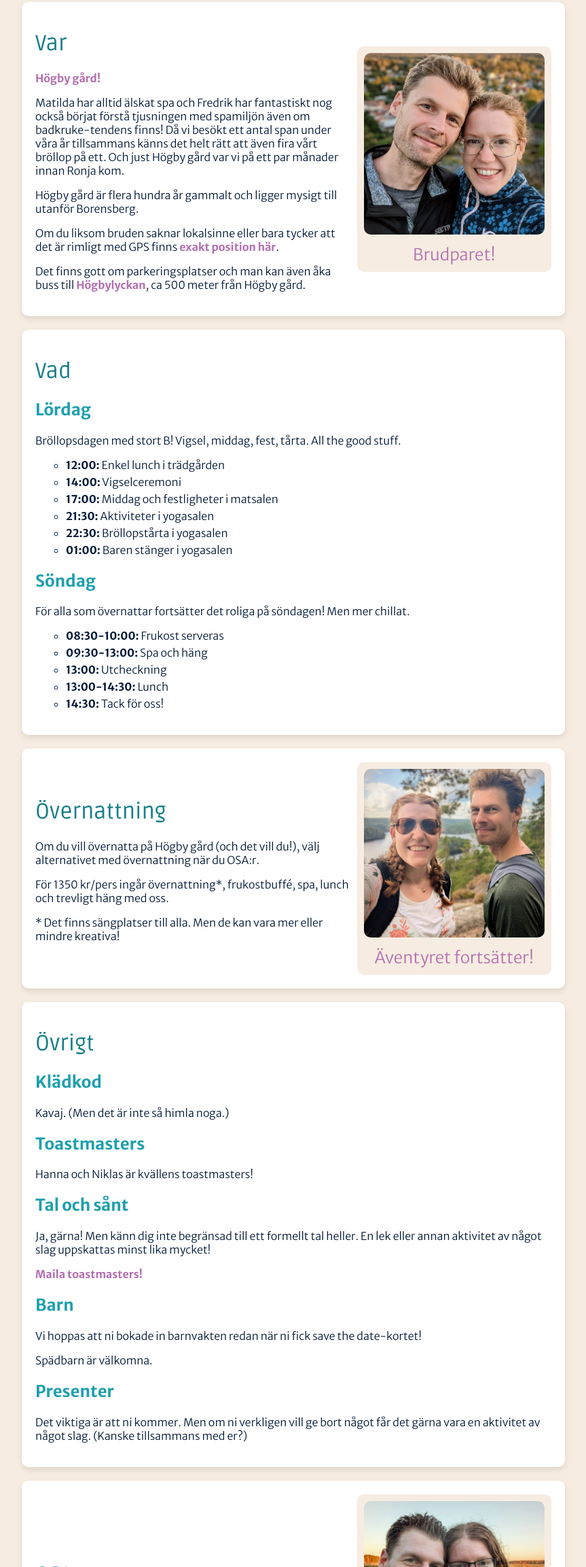
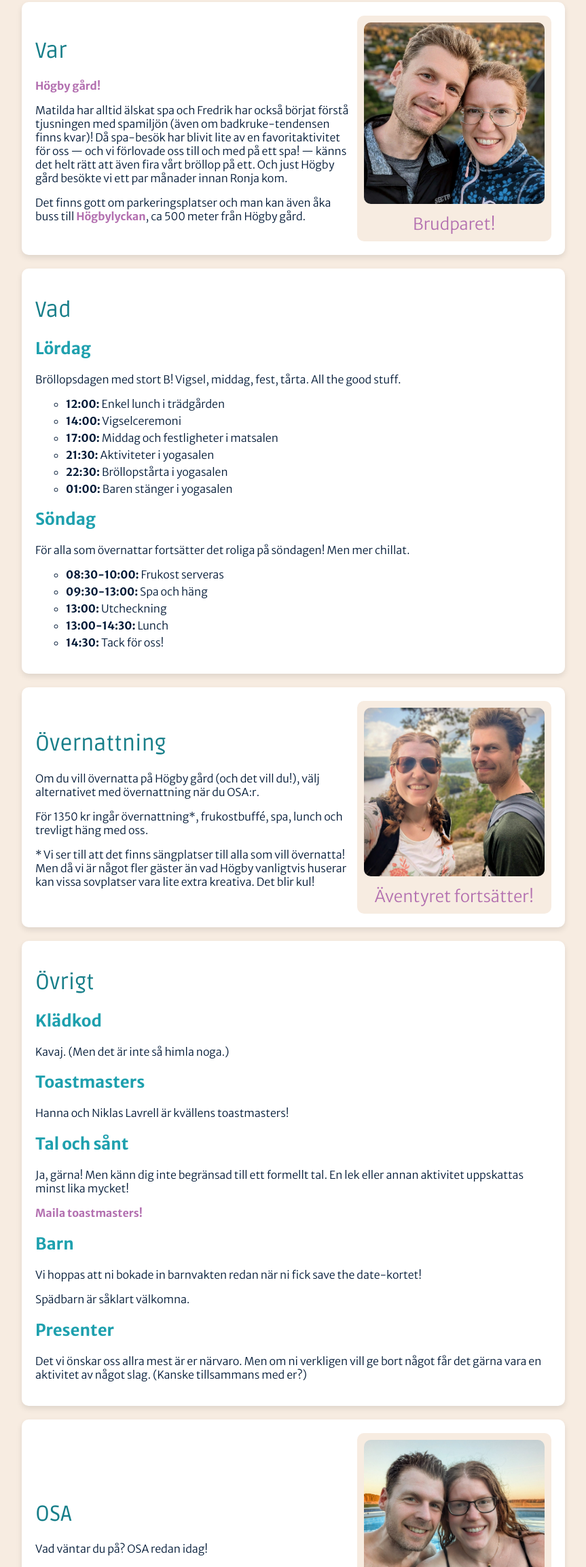
Before and after one commit to Thrinduil/brollop_clean, a website: page index.html in a window 1280 px wide. Shown: the part 495-2800 px from the top of the page at 68% size, without its empty margins (208-1071 px from the left). Drawn offline with Linux system fonts and the light colour scheme.

Commit message:
Lite omformuleringar

```diff
--- a/index.html
+++ b/index.html
@@ -34,18 +34,12 @@
                 <a href="https://spa.hogbygard.se/">Högby gård!</a>
             </p>
             <p>
-                Matilda har alltid älskat spa och Fredrik har fantastiskt nog också börjat förstå tjusningen med
-                spamiljön
-                även om badkruke-tendens finns! Då vi besökt ett antal span under våra år tillsammans känns det helt
-                rätt
-                att även fira vårt bröllop på ett. Och just Högby gård var vi på ett par månader innan Ronja kom.
-            </p>
-            <p>
-                Högby gård är flera hundra år gammalt och ligger mysigt till utanför Borensberg.
-            </p>
-            <p>
-                Om du liksom bruden saknar lokalsinne eller bara tycker att det är rimligt med GPS finns
-                <a href="https://spa.hogbygard.se/kontakta-oss/">exakt position här</a>.
+                Matilda har alltid älskat spa och Fredrik har också börjat förstå tjusningen med
+                spamiljön (även om badkruke-tendensen finns kvar)!
+                Då spa-besök har blivit lite av en favoritaktivitet för oss
+                — och vi förlovade oss till och med på ett spa! —
+                känns det helt rätt att även fira vårt bröllop på ett.
+                Och just Högby gård besökte vi ett par månader innan Ronja kom.
             </p>
             <p>
                 Det finns gott om parkeringsplatser och man kan även åka buss till <a
@@ -115,10 +109,12 @@
                 välj alternativet med övernattning när du OSA:r.
             </p>
             <p>
-                För 1350 kr/pers ingår övernattning*, frukostbuffé, spa, lunch och trevligt häng med oss.
+                För 1350 kr ingår övernattning*, frukostbuffé, spa, lunch och trevligt häng med oss.
             </p>
             <p>
-                * Det finns sängplatser till alla. Men de kan vara mer eller mindre kreativa!
+                * Vi ser till att det finns sängplatser till alla som vill övernatta!
+                Men då vi är något fler gäster än vad Högby vanligtvis huserar
+                kan vissa sovplatser vara lite extra kreativa. Det blir kul!
             </p>
         </div>
         <div class="card-image">
@@ -138,12 +134,12 @@
             </p>
             <h2>Toastmasters</h2>
             <p>
-                Hanna och Niklas är kvällens toastmasters!
+                Hanna och Niklas Lavrell är kvällens toastmasters!
             </p>
             <h2>Tal och sånt</h2>
             <p>
-                Ja, gärna! Men känn dig inte begränsad till ett formellt tal heller.
-                En lek eller annan aktivitet av något slag uppskattas minst lika mycket!
+                Ja, gärna! Men känn dig inte begränsad till ett formellt tal.
+                En lek eller annan aktivitet uppskattas minst lika mycket!
             </p>
             <p><a href="mailto:someone@example.com">Maila toastmasters!</a></p>
             <h2>Barn</h2>
@@ -151,14 +147,13 @@
                 Vi hoppas att ni bokade in barnvakten redan när ni fick save the date-kortet!
             </p>
             <p>
-                Spädbarn är välkomna.
+                Spädbarn är såklart välkomna.
             </p>
             <h2>Presenter</h2>
             <p>
-                Det viktiga är att ni kommer.
-                Men om ni verkligen vill ge bort något får det gärna vara en aktivitet av något slag. (Kanske
-                tillsammans
-                med er?)
+                Det vi önskar oss allra mest är er närvaro.
+                Men om ni verkligen vill ge bort något får det gärna vara en aktivitet av något slag.
+                (Kanske tillsammans med er?)
             </p>
         </div>
     </div>
```
